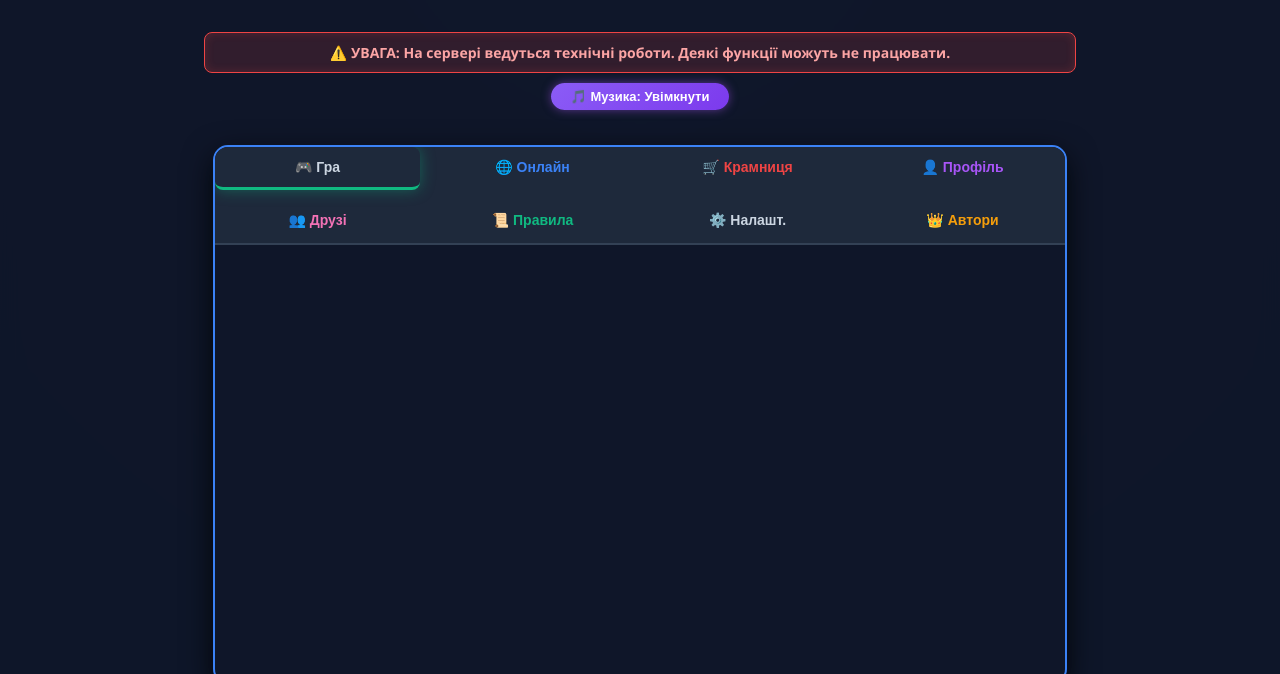
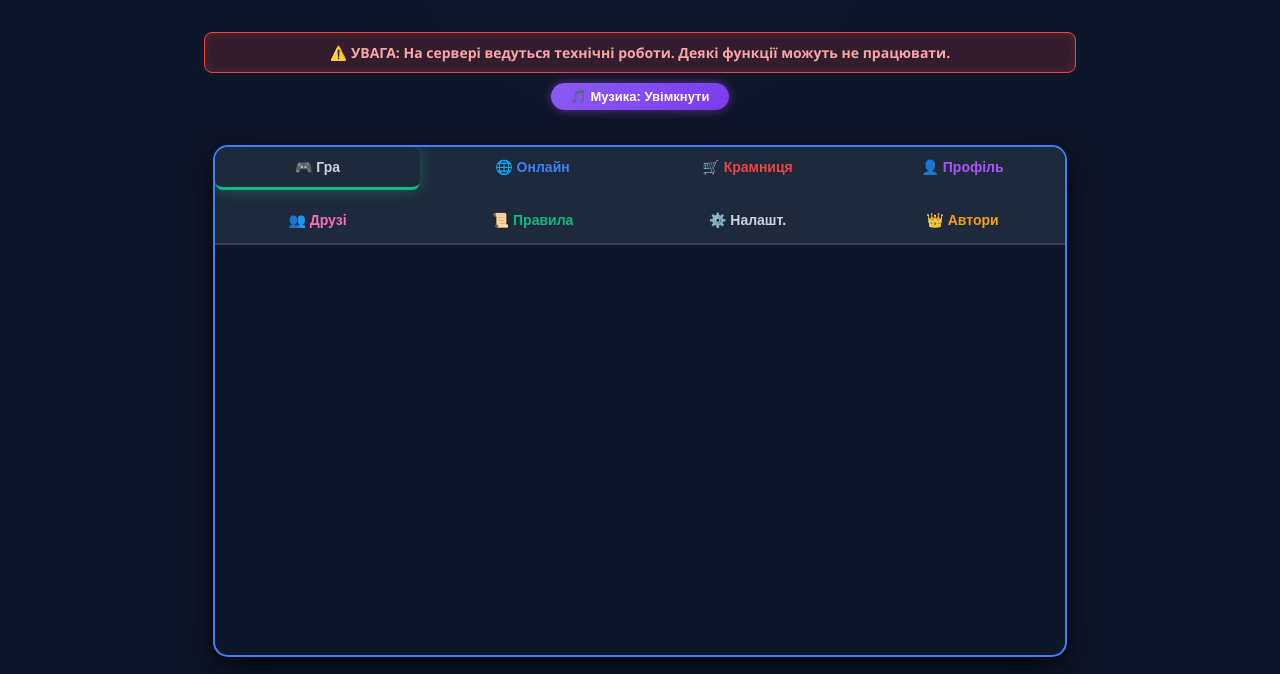
Before and after one commit to NikoBO101/PoltavaMonopoly, a website: page public/index.html in a window 1280 px wide. Shown: the part 146-820 px from the top of the page. Drawn offline with nearby package versions, Linux system fonts and the light colour scheme; no server answers.

Commit message:
Update index.html

```diff
--- a/public/index.html
+++ b/public/index.html
@@ -52,7 +52,7 @@
                 <button class="tab-btn" onclick="switchTab('tab-dev')" style="color:#f59e0b; flex: 1 1 20%; padding: 12px 5px;">👑 Автори</button>
             </div>
 
-            <div style="padding: 25px; min-height: 400px;">
+            <div class="app-window-content">
 
                 <div id="tab-newgame" class="tab-content active">
                     <div class="setup-row">
```
